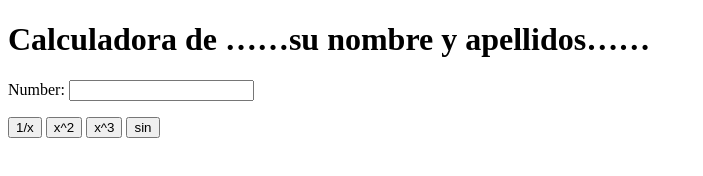
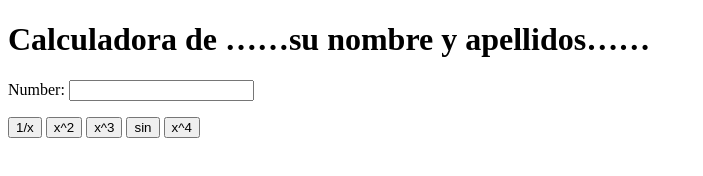
Before and after one commit to sonsoleslp/my_calculator_2, a plain HTML site: page index.html in a window 1280 px wide. Shown: the whole page, without its empty margins (0-703 px from the left). Drawn offline with Linux system fonts and the light colour scheme.

Commit message:
x^4 button

```diff
--- a/index.html
+++ b/index.html
@@ -13,6 +13,7 @@
 			<button onclick="square()"> x^2 </button>
 			<button onclick="cube()"> x^3 </button>
 			<button onclick="sine()"> sin </button>
+			<button onclick="fourth()"> x^4</button>
 		</p>
 		<script type="text/javascript">
 			function cube() {
@@ -26,10 +27,15 @@
 			function inverse() {
 				var num = document.getElementById("n1");
 				num.value = 1/num.value;
+			}
 			function sine() {
 				var num = document.getElementById("n1");
 				num.value = Math.sin(num.value);
 			}
+			function fourth() {
+				var num = document.getElementById("n1");
+				num.value = Math.pow(num.value, 4);
+			}
 		</script>
 	</body>
 </html>
```
